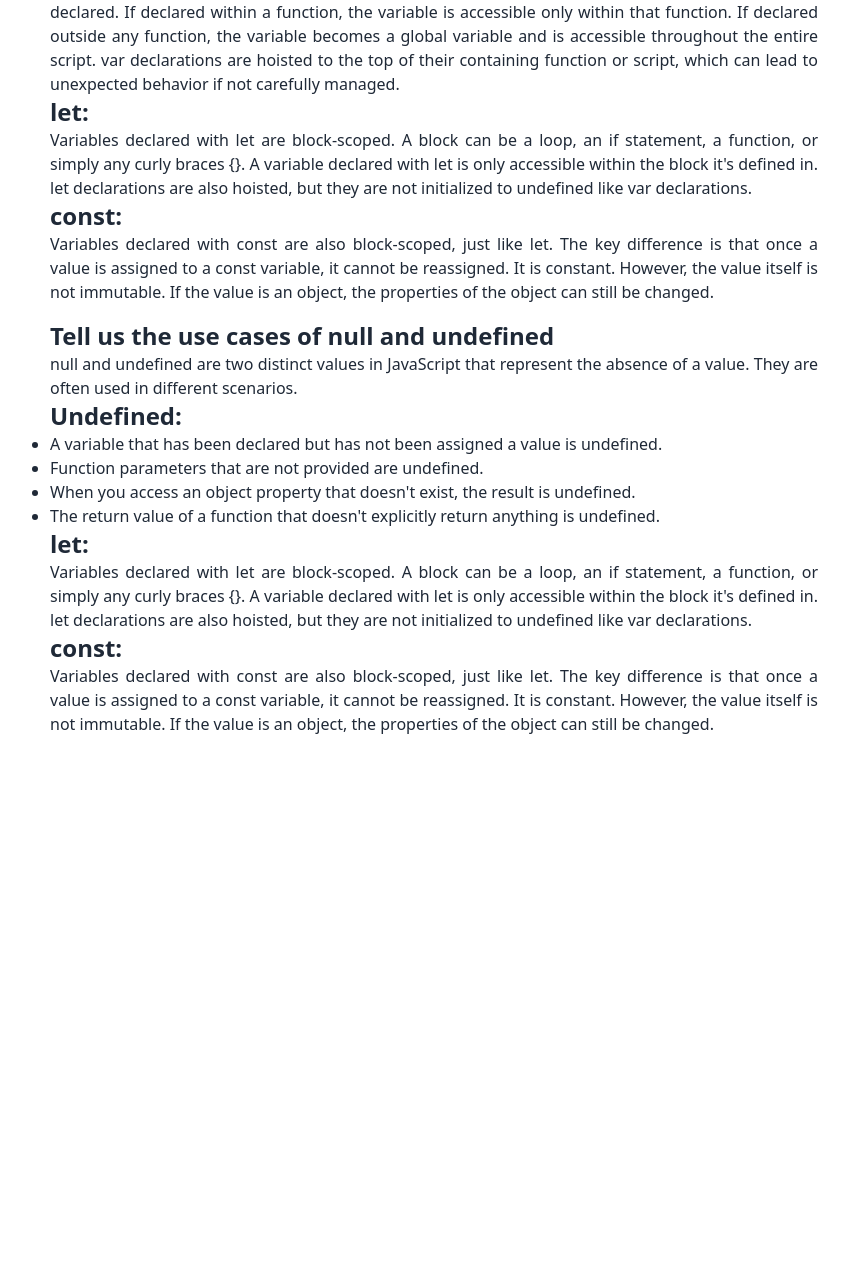
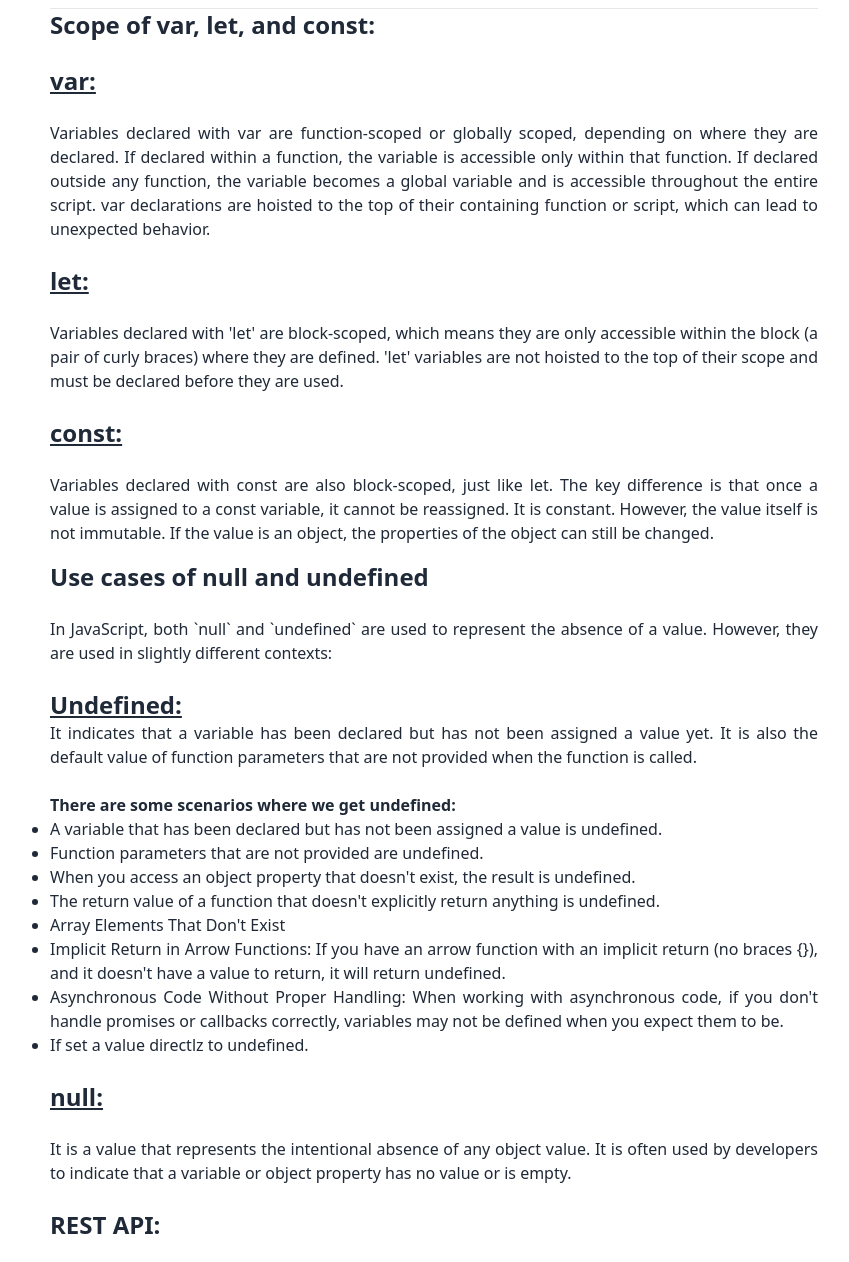
Before and after one commit to Sabbir6644/ph-tube, a plain HTML site: page blog.html in a window 1280 px wide. Shown: the part 88-1350 px from the top of the page, without its empty margins (206-1055 px from the left). Before the commit the page ends 840 px from the top, so only its background shows below. Drawn offline with nearby package versions, Linux system fonts and the light colour scheme; no server answers.

Commit message:
blog page added

```diff
--- a/blog.html
+++ b/blog.html
@@ -10,29 +10,46 @@
      <script src="https://cdn.tailwindcss.com"></script>
 </head>
 
-<body class="text-justify">
+<body>
+     <nav class="max-w-3xl mx-auto">
+          <div class="navbar my-4 bg-base-100">
+               <div class="navbar-start">
+                    <img src="image/Logo.png" alt="">
+               </div>
 
+
+               <div class="navbar-end">
+                    <a onclick="homePage()" class="btn bg-[#FF1F3D] text-white">Home</a>
+               </div>
+          </div>
+          <hr>
+     </nav>
+
+     <div class="text-justify">
           <div class="max-w-3xl mx-auto mb-4">
-          <h2 class="text-2xl font-semibold">Discuss the scope of var, let, and const</h2>
-          <h2 class="text-2xl font-semibold">var:</h2>
+               <h2 class="text-2xl font-semibold">Scope of var, let, and const:</h2>
+               <br>
+               <h2 class="text-2xl font-semibold underline">var:</h2>
+               <br>
                <p>
                     Variables declared with var are function-scoped or globally scoped, depending on where they are declared.
                     If declared within a function, the variable is accessible only within that function.
                     If declared outside any function, the variable becomes a global variable and is accessible throughout the
                     entire script.
                     var declarations are hoisted to the top of their containing function or script, which can lead to
-               unexpected behavior if not carefully managed.
+                    unexpected behavior.
                </p>
-          <h2 class="text-2xl font-semibold">let:</h2>
-
+               <br>
+               <h2 class="text-2xl font-semibold underline">let:</h2>
+     <br>
                <p>
-               Variables declared with let are block-scoped. A block can be a loop, an if statement, a function, or
-               simply any curly braces {}.
-               A variable declared with let is only accessible within the block it's defined in.
-               let declarations are also hoisted, but they are not initialized to undefined like var declarations.
+                    Variables declared with 'let' are block-scoped, which means they are only accessible within the block (a
+                    pair of curly braces) where they are defined. 'let' variables are not hoisted to the top of their scope
+                    and must be declared before they are used.
                </p>
-
-          <h2 class="text-2xl font-semibold">const:</h2>
+     <br>
+               <h2 class="text-2xl font-semibold underline">const:</h2>
+               <br>
                <p>
                     Variables declared with const are also block-scoped, just like let.
                     The key difference is that once a value is assigned to a const variable, it cannot be reassigned. It is
@@ -43,35 +60,51 @@
                </p>
           </div>
           <div class="max-w-3xl mx-auto mb-4">
-          <h2 class="text-2xl font-semibold">Tell us the use cases of null and undefined</h2>
-          <p>null and undefined are two distinct values in JavaScript that represent the absence of a value. They are
-               often used in different scenarios.</p>
-          <h2 class="text-2xl font-semibold">Undefined:</h2>
-          <ul  class="list-disc">
+               <h2 class="text-2xl font-semibold"> Use cases of null and undefined</h2>
+              <br>
+               <p>In JavaScript, both `null` and `undefined` are used to represent the absence of a value. However, they are
+                    used in slightly different contexts:</p>
+                    <br>
+               <h2 class="text-2xl font-semibold underline">Undefined:</h2>
+               <p> It indicates that a variable has been declared but has not been assigned a value yet. It is also the
+                    default value of function parameters that are not provided when the function is called.</p>
+
+               <br>
+                    <p class="font-semibold"> There are some scenarios where we get undefined:</p>
+               <ul class="list-disc">
                     <li>A variable that has been declared but has not been assigned a value is undefined.</li>
                     <li>Function parameters that are not provided are undefined.</li>
                     <li>When you access an object property that doesn't exist, the result is undefined.</li>
                     <li>The return value of a function that doesn't explicitly return anything is undefined.</li>
+                    <li>Array Elements That Don't Exist</li>
+                    <li>Implicit Return in Arrow Functions: If you have an arrow function with an implicit return (no braces
+                         {}), and it doesn't have a value to return, it will return undefined.</li>
+                    <li>Asynchronous Code Without Proper Handling: When working with asynchronous code, if you don't handle
+                         promises or callbacks correctly, variables may not be defined when you expect them to be.</li>
+                    <li>If set a value directlz to undefined.</li>
                </ul>
-          <h2 class="text-2xl font-semibold">let:</h2>
+               <br>
+               <h2 class="text-2xl font-semibold underline">null:</h2>
+     <br>
+               <p>
+                    It is a value that represents the intentional absence of any object value. It is often used by developers
+                    to indicate that a variable or object property has no value or is empty.
+               </p>
+     <br>
+               <h2 class="text-2xl font-semibold">REST API:</h2>
 
+               <br>
                <p>
-               Variables declared with let are block-scoped. A block can be a loop, an if statement, a function, or
-               simply any curly braces {}.
-               A variable declared with let is only accessible within the block it's defined in.
-               let declarations are also hoisted, but they are not initialized to undefined like var declarations.
-          </p>
-
-          <h2 class="text-2xl font-semibold">const:</h2>
-          <p>
-               Variables declared with const are also block-scoped, just like let.
-               The key difference is that once a value is assigned to a const variable, it cannot be reassigned. It is
-               constant.
-               However, the value itself is not immutable. If the value is an object, the properties of the object can
-               still be changed.
+                    REST API stands for Representational State Transfer Application Programming Interface. It is a set of
+                    architectural principles and constraints for designing networked applications. REST is not a technology
+                    itself; it's a style of architecture that uses HTTP requests to perform CRUD (Create, Read, Update,
+                    Delete) operations on resources.
 
                </p>
           </div>
+     </div>
+
+     <script src="index.js"></script>
 </body>
 
 </html>
--- a/index.js
+++ b/index.js
@@ -148,5 +148,11 @@ const loadAPI = async (isShort) => {
    const shorting = () => {
      loadAPI(true);
    };
-   const blogPage = () => {};
+   const blogPage = () => {
+     window.location.href = "blog.html";
+   };
    loadAPI();
+
+   const homePage=()=>{
+     window.location.href = "index.html";
+   }
```
Also changed, not shown: index.html (+1 -1 lines). Lines whose indentation alone changed are shown as unchanged.
